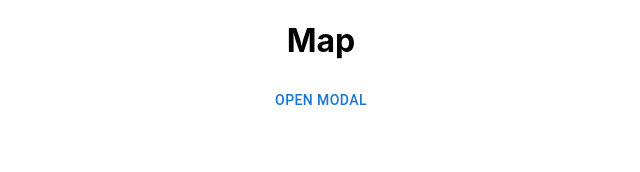
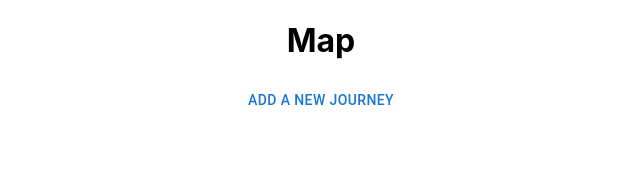
Before and after one commit to lia-arroyo/swag-crew-hackathon, a React (Create React App) app: page /map in a window 1280 px wide. Shown: the top 172 px of the page, without its empty margins (319-959 px from the left). Built offline with nearby package versions, Linux system fonts and the light colour scheme.

Commit message:
help me dear god

```diff
--- a/src/Components/Distance-Modal.js
+++ b/src/Components/Distance-Modal.js
@@ -70,7 +70,7 @@ const FindDistance = () => {
 
   return (
     <>
-      <Button onClick={openModal}>Open modal</Button>
+      <Button onClick={openModal}>Add a new Journey</Button>
       {isOpen && (
         <div className="modal">
           <Box sx={style}>
```
